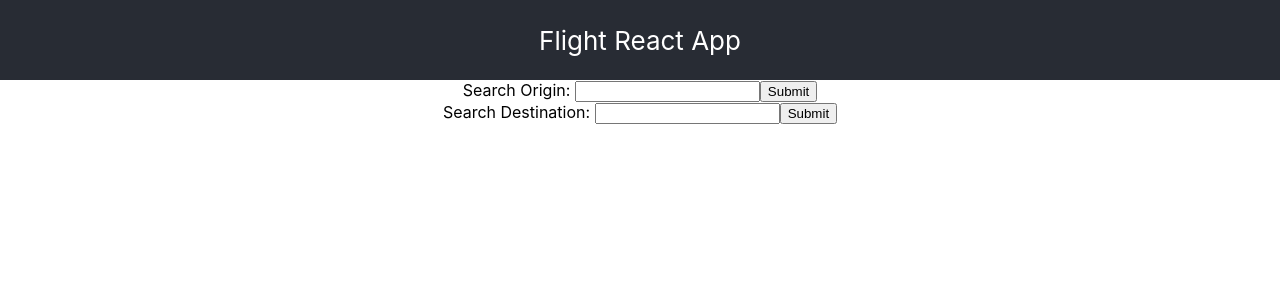
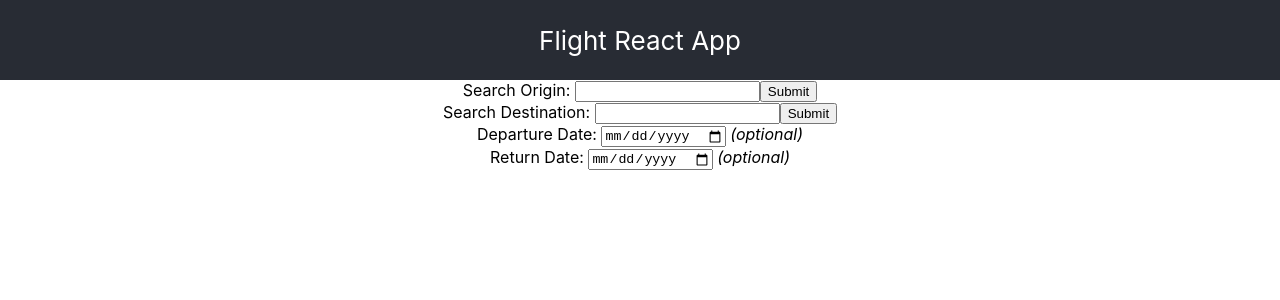
Before and after one commit to pranayyadav1218/find-your-flight, a React (Create React App) app in the folder flight-react-app/: page / in a window 1280 px wide. Shown: the top 300 px of the page. Built offline with nearby package versions, Linux system fonts and the light colour scheme.

Commit message:
Basic query to retrieve list of quotes from skyscanner API sucessfully implemented.

```diff
--- a/flight-react-app/src/components/AirportSelect.js
+++ b/flight-react-app/src/components/AirportSelect.js
@@ -5,11 +5,14 @@ function AirportSelect(props) {
     return (
         <div>
             <label>Select Airport: </label>
-            <select value={props.value} onChange={props.onChange} >
+            <select value={props.value} onChange={props.onChange}>
+                <option>-</option>
                 {props.places.map((place, index) => {
+
                     return (
                         <option key={index} value={place.PlaceId}>{place.PlaceName}</option>
                     )
+
                 })
                 }
             </select>
--- a/flight-react-app/src/components/FlightInfo.js
+++ b/flight-react-app/src/components/FlightInfo.js
@@ -9,7 +9,11 @@ function FlightInfo(props) {
     const [inboundDate, setInboundDate] = useState("");
     const [currency, setCurrency] = useState("USD");
     const [currencyList, setCurrencyList] = useState([]);
-    async function getCurrencies() {
+    const [showFlights, setShowFlights] = useState(false);
+    const [counter, setCounter] = useState(0);
+    let flights = {};
+    // get a list of all supported currencies
+    function getCurrencies() {
         const options =  {
             "method": "GET",
             "headers": {
@@ -23,16 +27,53 @@ function FlightInfo(props) {
             response = await response.json();
             //setCurrencyList(response.Currencies);
         }
+        currencyAPICall();
+    }
+
+    // initialize and populate the flights list
+    function getFlights() {
+        const options =  {
+            method: "GET",
+            headers: {
+                "x-rapidapi-key": "a80276efe6mshdba99d004ae62b1p11b87cjsn61b6448bc521",
+                "x-rapidapi-host": "skyscanner-skyscanner-flight-search-v1.p.rapidapi.com",
+            }
+        };
+        async function getFlightsAPICall() {
+            let response = await fetch(`https://skyscanner-skyscanner-flight-search-v1.p.rapidapi.com/apiservices/browsedates/v1.0/US/${currency}/en-US/${origin}/${destination}/${outboundDate}/${inboundDate}`,
+                options);
+            response = await response.json();
+            flights = response;
+            console.log(response);
+                /*then(response => response.json()).then(json => {
+                    setFlights(json);
+                    console.log("flights: ");
+                    console.log(flights);
+                });*/
+
+            console.log(flights);
+            setShowFlights(true);
+
+        }
+
+        getFlightsAPICall();
+
 
     }
 
-
+    function handleSubmit(e) {
+        e.preventDefault();
+        console.log(origin + " to " + destination + " from " + outboundDate + " to " + inboundDate);
+        getFlights();
+    }
 
     return (
         <div>
-            <FlightInfoForm origin={origin} setOrigin={setOrigin} originSelected={originSelected} setOriginSelected={setOriginSelected}
-                 destination={destination} setDestination={setDestination} destinationSelected>
-
+            <FlightInfoForm origin={origin} setOrigin={setOrigin}
+                destination={destination} setDestination={setDestination}
+                outboundDate={outboundDate} setOutboundDate={setOutboundDate}
+                inboundDate={inboundDate} setInboundDate={setInboundDate}
+                onSubmit={handleSubmit}>
             </FlightInfoForm>
         </div>
     )
--- a/flight-react-app/src/components/FlightInfoForm.js
+++ b/flight-react-app/src/components/FlightInfoForm.js
@@ -7,18 +7,22 @@ function FlightInfoForm(props) {
     const [originQuery, setOriginQuery] = useState(""); // query to use when fetching origins places
     const [showOrigins, setShowOrigins] = useState(false); // controls when origin-select screen is shown
     //const [origin, setOrigin] = useState(""); // final origin selected by user
-    //const [originSelected, setOriginSelected] = useState(false); // allows us to capture the user's final choice
+    const [originSelected, setOriginSelected] = useState(false); // allows us to capture the user's final choice
 
     const [destinationPlaces, setDestinationPlaces] = useState([]); // Places list for destinations
     const [destinationQuery, setDestinationQuery] = useState(""); // query to use when fetching destinations
     const [showDestinations, setShowDestinations] = useState(false); // controls when destination-select screen is shown
     //const [destination, setDestination] = useState(""); // final destination selected by user
-    //const [destinationSelected, setDestinationSelected] = useState(true); // allows us to capture user's final choice (starts out as true to prevent destination from rendering)
+    const [destinationSelected, setDestinationSelected] = useState(false); // allows us to capture user's final choice (starts out as true to prevent destination from rendering)
 
 
 
     function handleOrigin(e) {
         e.preventDefault();
+        if (originQuery == "") {
+            alert("Please enter an origin city or region!");
+            return;
+        }
         const options = {
             method: "GET",
             headers: {
@@ -35,11 +39,15 @@ function FlightInfoForm(props) {
             setShowOrigins(true);
         }
         originsAPICall();
-        setOriginQuery("");
+        //setOriginQuery("");
     }
 
     function handleDestination(e) {
         e.preventDefault();
+        if (destinationQuery == "") {
+            alert("Please enter a destination city or region!");
+            return;
+        }
         const options = {
             method: "GET",
             headers: {
@@ -56,42 +64,68 @@ function FlightInfoForm(props) {
             setShowDestinations(true);
         }
         destinationsAPICall();
-        setDestinationQuery("");
+        //setDestinationQuery("");
     }
 
 
     function handleOriginSelect(e) {
-        e.preventDefault();
         props.setOrigin(e.target.value);
-        props.setOriginSelected(true);
+        setOriginSelected(true);
     }
     function handleDestinationSelect(e) {
-        e.preventDefault();
         props.setDestination(e.target.value);
-        props.setDestinationSelected(true);
+        setDestinationSelected(true);
     }
+
+    function handleOutboundDate(e) {
+        props.setOutboundDate(e.target.value);
+    }
+
+    function handleInboundDate(e) {
+        props.setInboundDate(e.target.value);
+    }
+
 
     return (
         <div className="FlightInfoTable">
+            <form onSubmit={props.onSubmit}>
 
-            <form onSubmit={handleOrigin}>
+                {/* Section for Origin */}
+                <div>
                     <label>
                         Search Origin: <input value={originQuery} onChange={e => setOriginQuery(e.target.value)}/>
                     </label>
-                <button>Submit</button>
-            </form>
+                    <button type="button" onClick={handleOrigin}>Submit</button>
                     {showOrigins ? <AirportSelect places={originPlaces} value={props.origin} onChange={handleOriginSelect}/> : <></>}
+                </div>
 
-            <form onSubmit={handleDestination}>
+
+                {/* Section for Destination */}
+                <div>
                     <label>
                         Search Destination: <input value={destinationQuery} onChange={e => setDestinationQuery(e.target.value)}/>
                     </label>
-                <button>Submit</button>
+                    <button type="button" onClick={handleDestination}>Submit</button>
+                    {showDestinations ? <AirportSelect places={destinationPlaces} value={props.destination} onChange={handleDestinationSelect}/> : <></>}
+                </div>
+
+                {/* Outbound Date Section */}
+                <div>
+                    <label>
+                        Departure Date: <input type="date" value={props.outboundDate} onChange={handleOutboundDate}></input> <i>(optional)</i>
+                    </label>
+                </div>
+
+                {/* Outbound Date Section */}
+                <div>
+                    <label>
+                        Return Date: <input type="date" value={props.inboundDate} min={props.outboundDate} onChange={handleInboundDate}></input> <i>(optional)</i>
+                    </label>
+                </div>
+
+                {/* Form Submit Button */}
+                {(destinationSelected && originSelected) ? <button>Find Flights!</button> : <></>}
             </form>
-
-
-            {showDestinations ? <AirportSelect places={destinationPlaces} value={props.destination} onChange={handleDestinationSelect}/> : <></>}
-
         </div>
     )
 }
```
Also changed, not shown: flight-react-app/src/components/FlightsTable.js (added, +20 -0 lines). Lines whose indentation alone changed are shown as unchanged.
